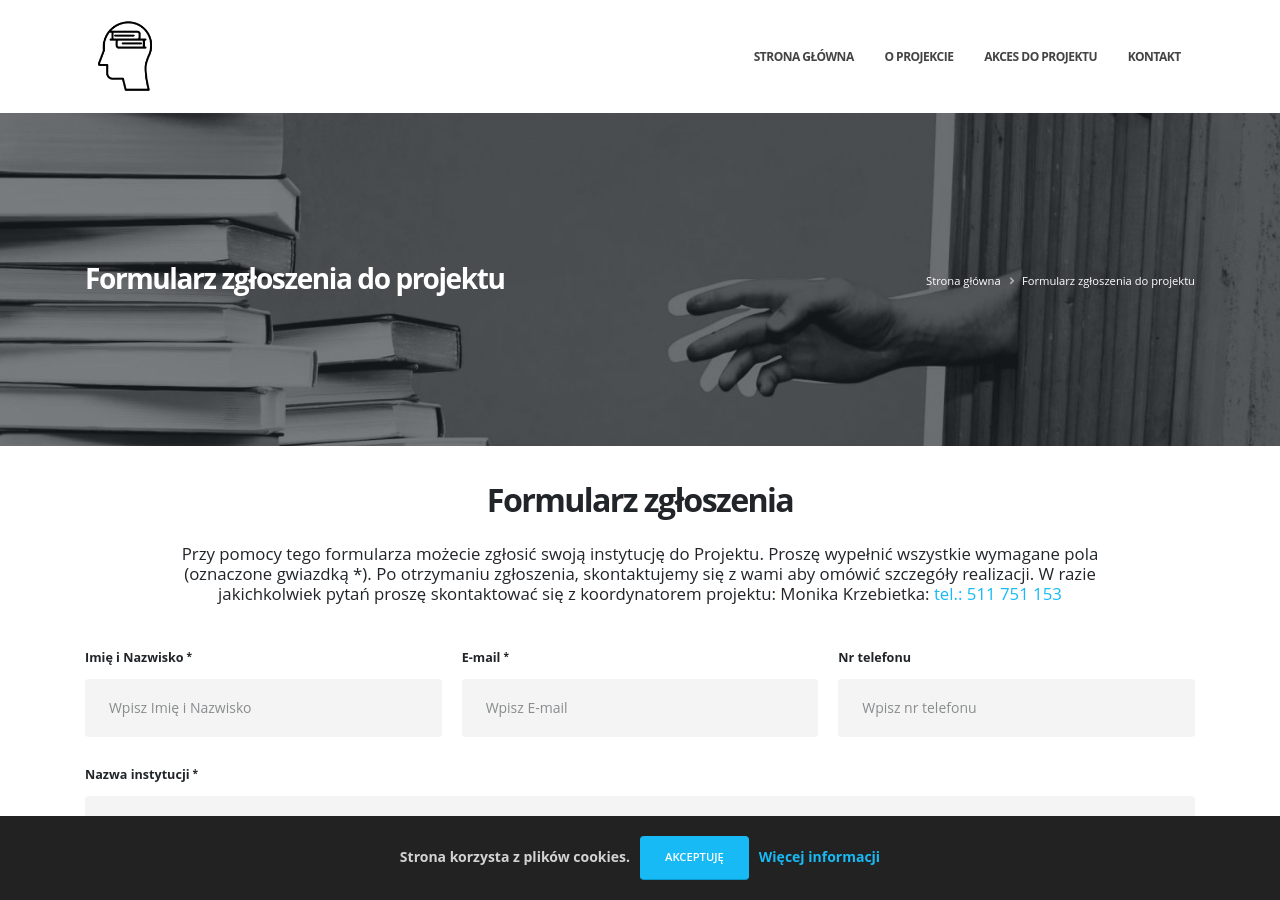
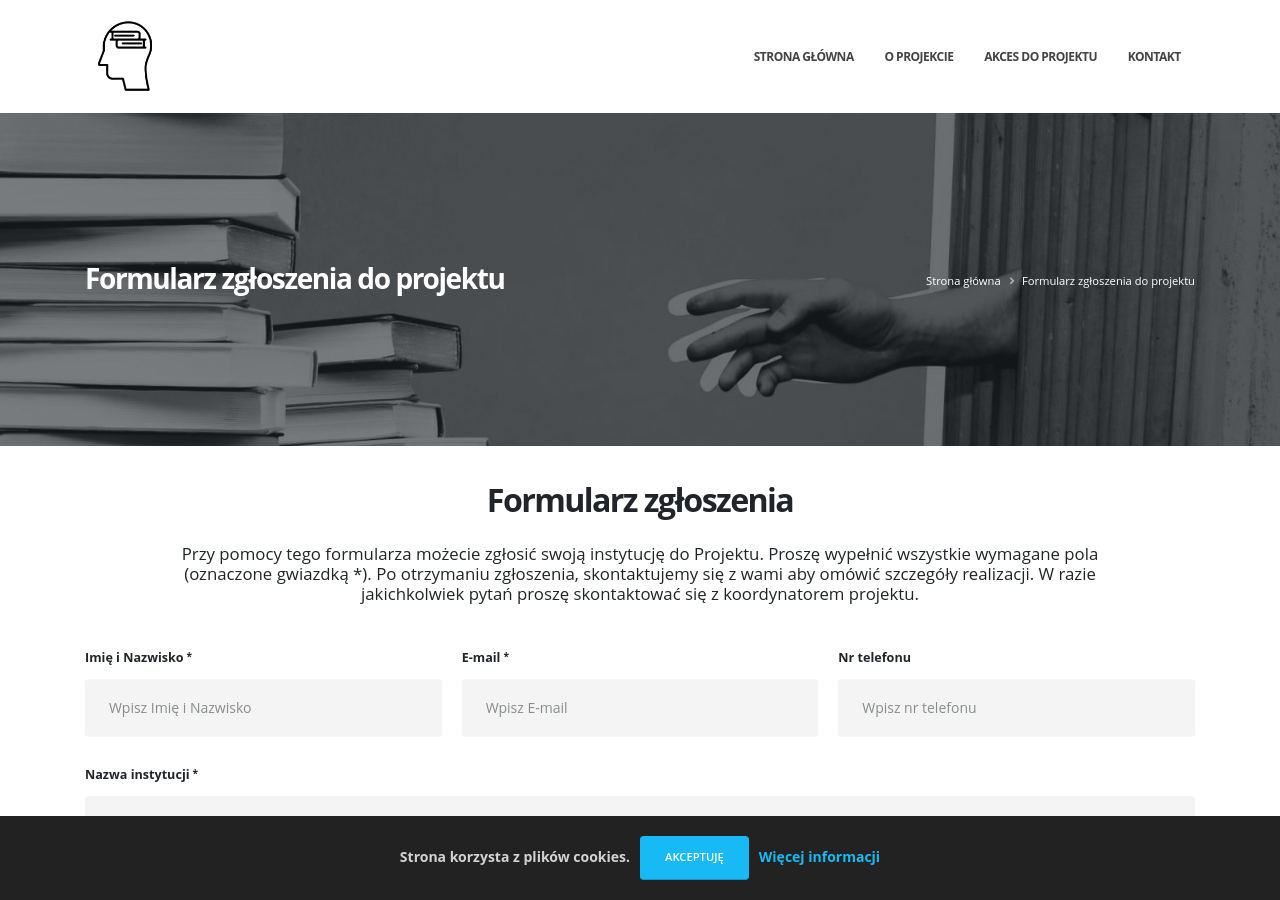
Before and after one commit to noweteraz/czytam-noweteraz-pl, a Jekyll site: the page built from _pages/formularz-zgloszenia-do-projektu.html, in a window 1280 px wide and 900 px high. Built offline with Jekyll 4.4.1, drawn with Linux system fonts in a browser that asks for light colours; some web fonts are replaced.

Commit message:
Update formularz-zgloszenia-do-projektu.html

```diff
--- a/_pages/formularz-zgloszenia-do-projektu.html
+++ b/_pages/formularz-zgloszenia-do-projektu.html
@@ -18,7 +18,7 @@ onload="if(submitted) {window.location='/thankyou.html';}"></iframe>
                     <h2 class="text-color-dark font-weight-bold text-center text-8 line-height-2 mb-0">Formularz zgłoszenia</h2>
                 </div>
                 <div class="overflow-hidden mb-4 pb-3">
-                    <p class="text-color-dark text-center text-4 line-height-2 mb-0">Przy pomocy tego formularza możecie zgłosić swoją instytucję do Projektu. Proszę wypełnić wszystkie wymagane pola (oznaczone gwiazdką *). Po otrzymaniu zgłoszenia, skontaktujemy się z wami aby omówić szczegóły realizacji. W razie jakichkolwiek pytań proszę skontaktować się z koordynatorem projektu: Monika Krzebietka: <a href="tel:+48511751153">tel.: 511 751 153</a></p>
+                    <p class="text-color-dark text-center text-4 line-height-2 mb-0">Przy pomocy tego formularza możecie zgłosić swoją instytucję do Projektu. Proszę wypełnić wszystkie wymagane pola (oznaczone gwiazdką *). Po otrzymaniu zgłoszenia, skontaktujemy się z wami aby omówić szczegóły realizacji. W razie jakichkolwiek pytań proszę skontaktować się z koordynatorem projektu.</p>
                 </div>
             </div>
         </div>
```
